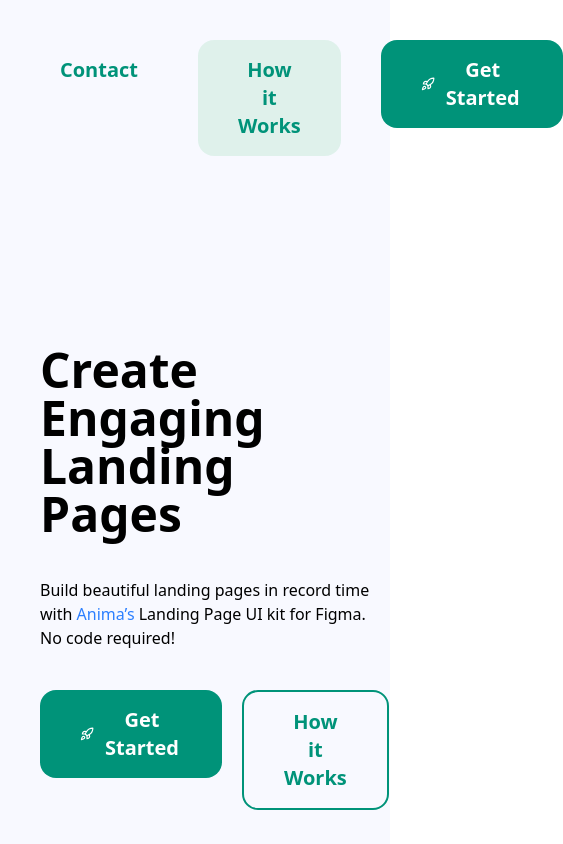
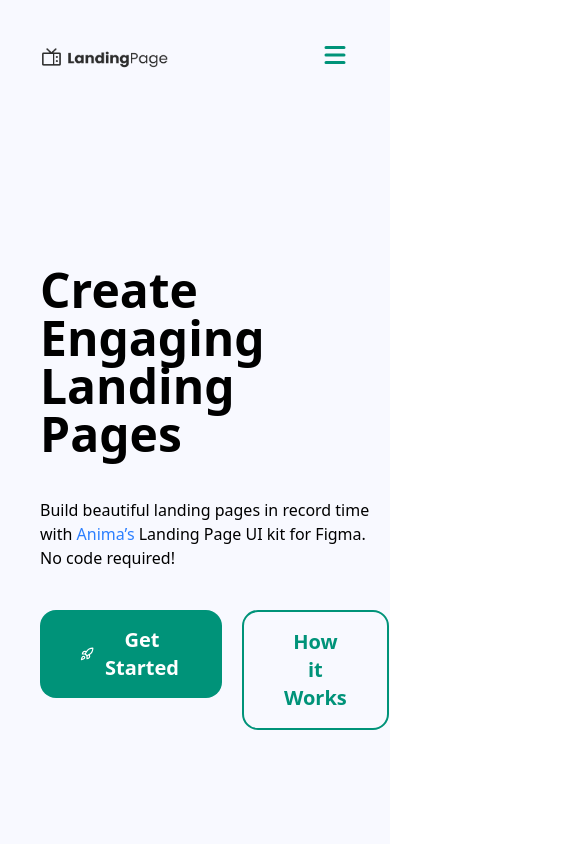
Before and after one commit to arafay493/Landing-Page, a Next.js app: page / in a window 390 px wide. Shown: the top 844 px of the page, 563 px wide, since content can reach past the window. Built offline with nearby package versions, Linux system fonts and the light colour scheme.

Commit message:
Header Made responsive

```diff
--- a/components/Header.jsx
+++ b/components/Header.jsx
@@ -1,28 +1,57 @@
-import React from "react";
+import React, { useState } from "react";
 import { LuRocket } from "react-icons/lu";
+import { HiMenu, HiX } from "react-icons/hi"; // Menu and close icons
 
 const Header = () => {
+  const [menuOpen, setMenuOpen] = useState(false);
+
   return (
-    <div className="flex justify-between items-center">
-      <div className="font-bold">
-        <img src="/images/logo.png" alt="" />
-      </div>
-      <div className="flex gap-10 font-semibold text-[#009379] text-xl">
-        <div>
+    <div className="">
+      <div className="relative flex justify-between items-center">
+        {/* Logo */}
+        <div className="font-bold">
+          <img src="/images/logo.png" alt="Logo" className="w-32 md:w-40" />
+        </div>
+
+        {/* Hamburger Icon for Small Screens */}
+        <div className="md:hidden">
+          <button onClick={() => setMenuOpen(!menuOpen)}>
+            {menuOpen ? (
+              <HiX size={30} className="text-[#009379]" />
+            ) : (
+              <HiMenu size={30} className="text-[#009379]" />
+            )}
+          </button>
+        </div>
+
+        {/* Desktop Menu */}
+        <div className="hidden md:flex gap-10 font-semibold text-[#009379] text-xl items-center">
           <button className="px-5 py-4 cursor-pointer">Contact</button>
-        </div>
-        <div>
+
           <button className="bg-green-600/10 px-10 py-4 cursor-pointer rounded-2xl">
             How it Works
           </button>
-        </div>
-        <div>
+
           <button className="text-white bg-[#009379] px-10 py-4 cursor-pointer rounded-2xl flex justify-center items-center gap-2">
-            {" "}
             <LuRocket /> Get Started
           </button>
         </div>
       </div>
+
+      {/* Mobile Menu */}
+      {menuOpen && (
+        <div className="absolute bg-white p-10 flex flex-col md:hidden mt-4 gap-4 text-[#009379] font-semibold text-lg w-[300px]">
+          <button className="px-4 py-3 text-left">Contact</button>
+
+          <button className="bg-green-600/10 px-4 py-3 rounded-2xl text-left">
+            How it Works
+          </button>
+
+          <button className="text-white bg-[#009379] px-4 py-3 rounded-2xl flex items-center gap-2 justify-center">
+            <LuRocket /> Get Started
+          </button>
+        </div>
+      )}
     </div>
   );
 };
```
